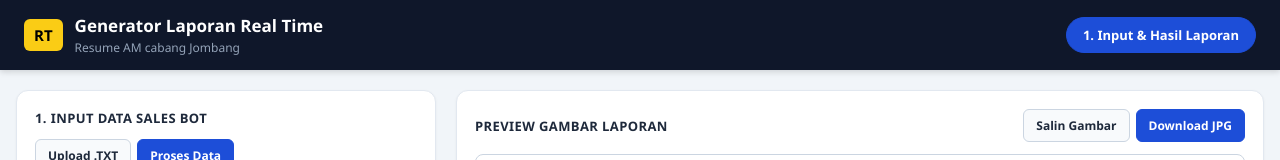
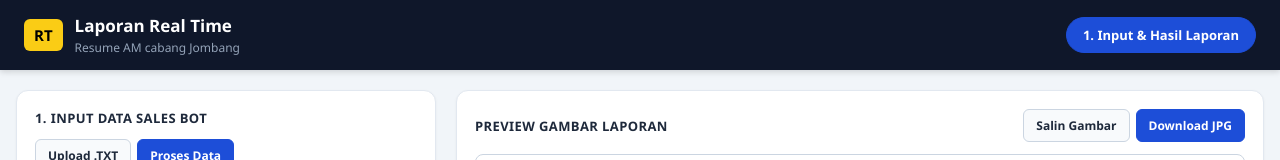
Before and after one commit to simulasijbg2/REAL-TIME-JBG, a plain HTML site: page index.html in a window 1280 px wide. Shown: the top 160 px of the page. Drawn offline with Linux system fonts and the light colour scheme; no server answers.

Commit message:
Update index.html

```diff
--- a/index.html
+++ b/index.html
@@ -325,7 +325,7 @@
     <div class="brand">
       <div class="badge-rt">RT</div>
       <div>
-        <h1>Generator Laporan Real Time</h1>
+        <h1>Laporan Real Time</h1>
         <p>Resume AM cabang Jombang</p>
       </div>
     </div>
```
